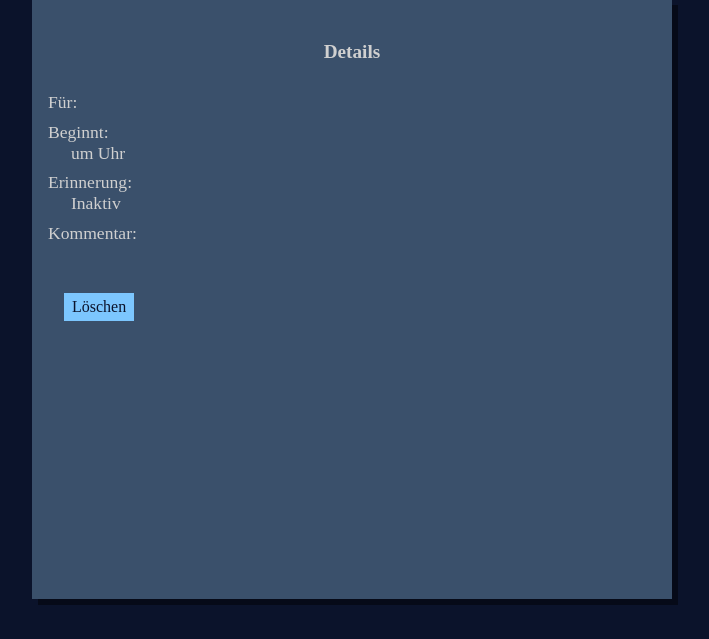
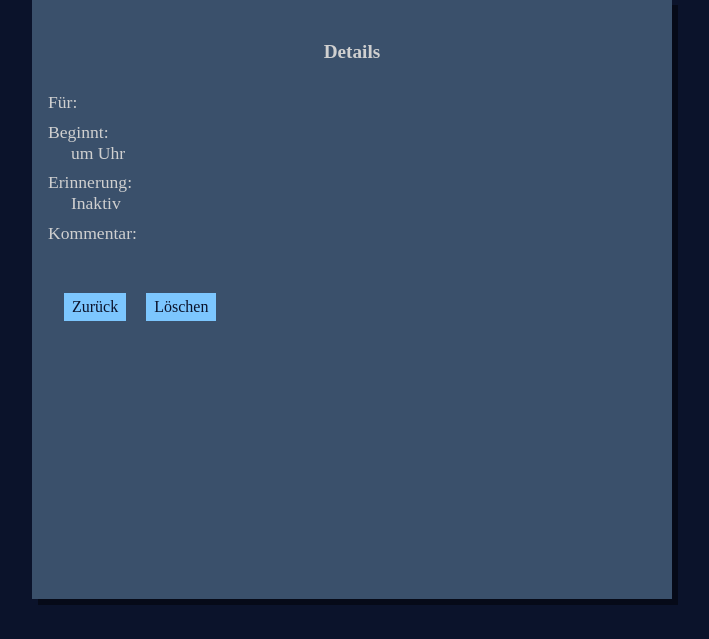
Before and after one commit to AndreasNiesen/HomeWebServer, a Django app: template homewebserverstuff/termine/templates/termine/details.html in a window 1280 px wide. Shown: the part 113-752 px from the top of the page, without its empty margins (288-997 px from the left). Run offline with Django 4.2, Linux system fonts and the light colour scheme; the template is opened without the code that fills it, so the values that code supplies are empty; parts of the project's set-up code (start-up, migrations or seed data) failed here and were passed over.

Commit message:
details back button
added a back button for the details page,
switched html-style into the css.

```diff
--- a/homewebserverstuff/legacyPWM/static/legacyPWM/additional.css
+++ b/homewebserverstuff/legacyPWM/static/legacyPWM/additional.css
@@ -396,6 +396,11 @@
     font-size: 1.1rem;
 }
 
+.termine-a-as-btn.termine-details-a-btn {
+    margin-top: 2.5em;
+    margin-left:1em;
+}
+
 /*
  termine-delete design
 */
@@ -413,7 +418,7 @@
     justify-content: center;
 }
 
-.termine-del-a-btn {
+.termine-a-as-btn.termine-del-a-btn {
     border-style: none;
     border-radius: 0px 15px 15px 0px;
     font-size: 1.2rem;
--- a/homewebserverstuff/termine/templates/termine/details.html
+++ b/homewebserverstuff/termine/templates/termine/details.html
@@ -16,6 +16,7 @@
         {% endif %}
         <label>Erinnerung:</label><div class="termin-details-detail">{% if termin.reminder %}Aktiv{% else %}Inaktiv{% endif %}</div>
         <label>Kommentar:</label><div class="termin-details-detail">{{ termin.comment }}</div>
-        <a class="termine-a-as-btn" style="margin-top: 2.5em;margin-left:1em;" href="{% url 'termine_delete' termin.id %}">Löschen</a>
+        <a class="termine-a-as-btn termine-details-a-btn" href="{% url 'termine_home' %}">Zurück</a>
+        <a class="termine-a-as-btn termine-details-a-btn" href="{% url 'termine_delete' termin.id %}">Löschen</a>
     </main>
 {% endblock body %}
```
